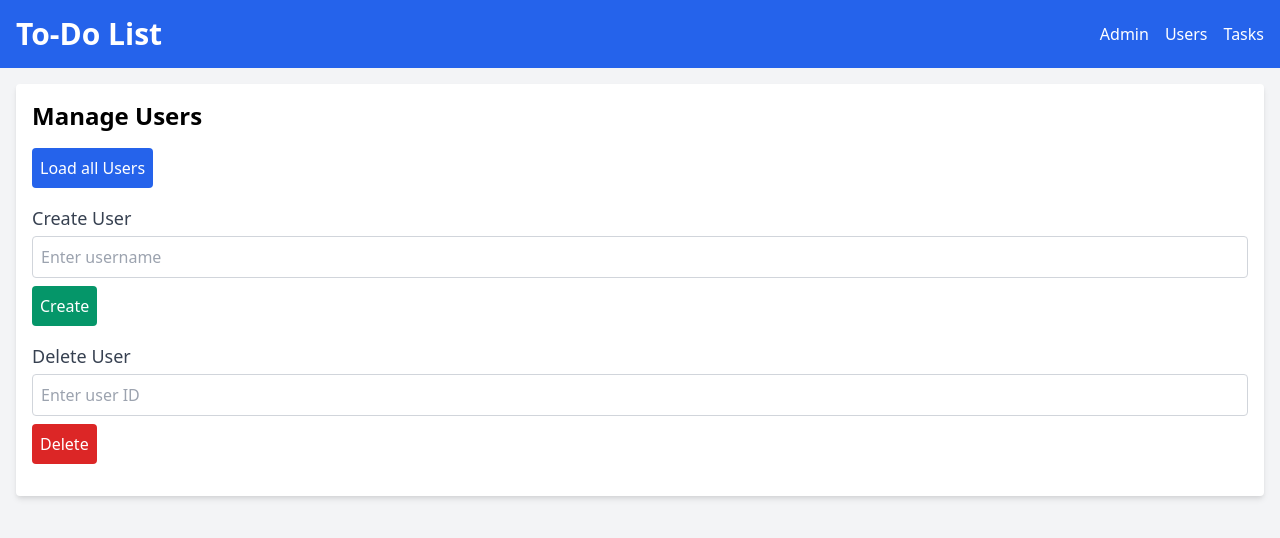
After one commit to Bbar0n234/to_do_list, a FastAPI app: template to-do-app/templates/users.html in a window 1280 px wide. The commit adds this page. Shown: the top 538 px of the page. Run offline with FastAPI, Linux system fonts and the light colour scheme; the template is opened without the code that fills it, so the values that code supplies are empty; parts of the project's set-up code (start-up, migrations or seed data) failed here and were passed over.

Commit message:
add admin users UI

```diff
--- a/to-do-app/templates/base.html
+++ b/to-do-app/templates/base.html
@@ -4,27 +4,36 @@
     <meta charset="UTF-8">
     <meta name="viewport" content="width=device-width, initial-scale=1.0">
     <title>To-Do List</title>
-
     <link href="https://cdn.jsdelivr.net/npm/tailwindcss@2.2.19/dist/tailwind.min.css" rel="stylesheet">
-
     {% block head %} {% endblock %}
 </head>
 <body class="bg-gray-100">
-    <!-- Заголовок -->
     <header class="bg-blue-600 p-4">
-        <div class="container mx-auto">
+        <div class="container mx-auto flex justify-between items-center">
             <h1 class="text-white text-3xl font-bold">To-Do List</h1>
+            <nav>
+                <ul class="flex space-x-4">
+                    <li>
+                        <a href="/api/pages/admin" class="text-white hover:underline">
+                            Admin
+                        </a>
+                    </li>
+                    <li>
+                        <a href="/api/pages/admin/users" class="text-white hover:underline">
+                            Users
+                        </a>
+                    </li>
+                    <li>
+                        <a href="/api/pages/admin/tasks" class="text-white hover:underline">
+                            Tasks
+                        </a>
+                    </li>
+                </ul>
+            </nav>
         </div>
     </header>
-
-    <!-- Контейнер для карточек -->
     <main class="container mx-auto p-4">
-        {% block search_bar %} {% endblock %}
-        <div class="bg-white rounded shadow-md p-4">
-            <h2 class="text-2xl font-semibold mb-4">Users</h2>
-            {% block content %} {% endblock %}
-        </div>
+        {% block content %} {% endblock %}
     </main>
-
 </body>
 </html>
--- /dev/null
+++ b/to-do-app/templates/users.html
@@ -0,0 +1,108 @@
+{% extends "base.html" %}
+
+{% block head %}
+<script>
+    const redirectToUsersPage = () => {
+        window.location.href = "/api/pages/admin/users";
+    }
+
+    // Функция для создания пользователя
+    async function createUser(event) {
+        event.preventDefault();
+        const username = document.getElementById("username").value;
+        try {
+            const response = await fetch('/api/v1/users', {
+                method: 'POST',
+                headers: {
+                    'Content-Type': 'application/json',
+                },
+                body: JSON.stringify({ username })
+            });
+        } catch (error) {
+            console.error("Error creating user:", error);
+        }
+        redirectToUsersPage()
+    }
+
+    // Функция для отправки запроса на удаление пользователя
+    async function sendDeleteUserRequest(userId) {
+        try {
+            const response = await fetch(`/api/v1/users`, {
+                method: 'DELETE',
+                headers: {
+                    'Content-Type': 'application/json',
+                },
+                body: JSON.stringify({ user_id: userId }),
+            });
+
+            if (response.ok) {
+                console.log("User deleted successfully");
+            } else {
+                console.error("Error deleting user");
+            }
+
+            redirectToUsersPage();
+        } catch (error) {
+            console.error("Error deleting user:", error);
+        }
+
+    }
+
+    // Функция для удаления пользователя (обработчик события)
+    async function deleteUser(event) {
+        event.preventDefault();
+        const userId = document.getElementById("userId").value;
+        await sendDeleteUserRequest(userId);
+    }
+
+</script>
+{% endblock %}
+
+{% block content %}
+<div class="bg-white p-4 rounded shadow-md">
+    <h2 class="text-2xl font-semibold mb-4">Manage Users</h2>
+
+    <!-- Кнопка загрузки всех пользователей -->
+    <div class="mb-4">
+        <button onclick="redirectToUsersPage()" class="bg-blue-600 text-white p-2 rounded hover:bg-blue-700">
+            Load all Users
+        </button>
+    </div>
+
+    <!-- Форма создания пользователя -->
+    <div class="mb-4">
+        <form onsubmit="createUser(event)">
+            <label for="username" class="block text-lg font-medium text-gray-700">Create User</label>
+            <input type="text" id="username" name="username" placeholder="Enter username" class="mt-1 p-2 w-full border border-gray-300 rounded focus:outline-none focus:ring-2 focus:ring-blue-500">
+            <button type="submit" class="mt-2 bg-green-600 text-white p-2 rounded hover:bg-green-700">
+                Create
+            </button>
+        </form>
+    </div>
+
+    <!-- Форма удаления пользователя -->
+    <div>
+        <form onsubmit="deleteUser(event)">
+            <label for="userId" class="block text-lg font-medium text-gray-700">Delete User</label>
+            <input type="text" id="userId" name="userId" placeholder="Enter user ID" class="mt-1 p-2 w-full border border-gray-300 rounded focus:outline-none focus:ring-2 focus:ring-blue-500">
+            <button type="submit" class="mt-2 bg-red-600 text-white p-2 rounded hover:bg-red-700">
+                Delete
+            </button>
+        </form>
+    </div>
+
+    <div id="users-list" class="mt-4">
+        {% for user in users %}
+        <div class="bg-gray-100 p-4 rounded border border-gray-300 mb-4 flex justify-between items-center">
+            <div>
+                <h3 class="text-xl font-bold">{{ user.username }}</h3>
+                <p>Id: {{ user.user_id }}</p>
+            </div>
+            <button onclick="sendDeleteUserRequest({{ user.user_id }})" class="bg-red-600 text-white p-2 rounded hover:bg-red-700">
+                Delete
+            </button>
+        </div>
+        {% endfor %}
+    </div>
+</div>
+{% endblock %}
```
Also changed, not shown: to-do-app/pages/router.py (+3 -4 lines), to-do-app/templates/admin.html (deleted, +0 -31 lines).
